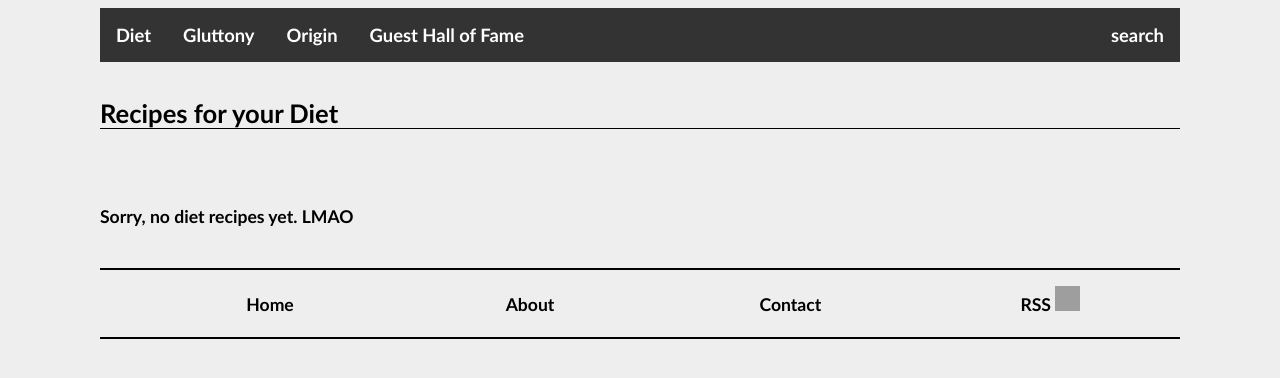
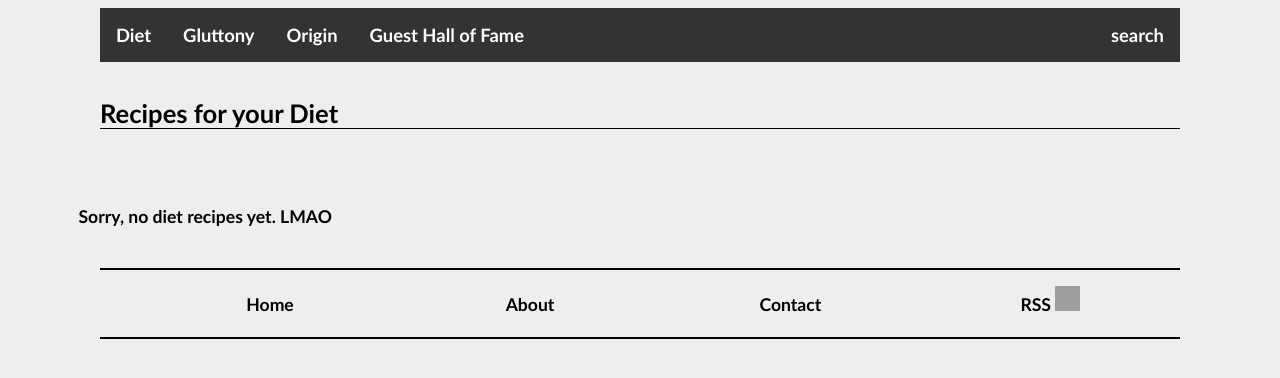
Before and after one commit to gluttonousbear/gluttonousbear.github.io, a Jekyll site: the page built from pages/diet.html, in a window 1280 px wide. Shown: the top 378 px of the page. Built offline with Jekyll 4.4.1, drawn with Linux system fonts in a browser that asks for light colours; grey boxes are pictures that could not be loaded.

Commit message:
Update main.css

```diff
--- a/css/main.css
+++ b/css/main.css
@@ -194,7 +194,8 @@ section.ingredients {
 section.post-text {
 	width:70%;
 	text-align:justify;
-	margin-left:5%;
+	margin-left:3%;
+
 
 }
 section.full-page-text {
@@ -255,6 +256,7 @@ span.thumbnail-text {
 }
 section.thumbnail-collection {
 	width:1080px;
+	margin-left:-2%;
 }
 
 section.thumbnail {
```
